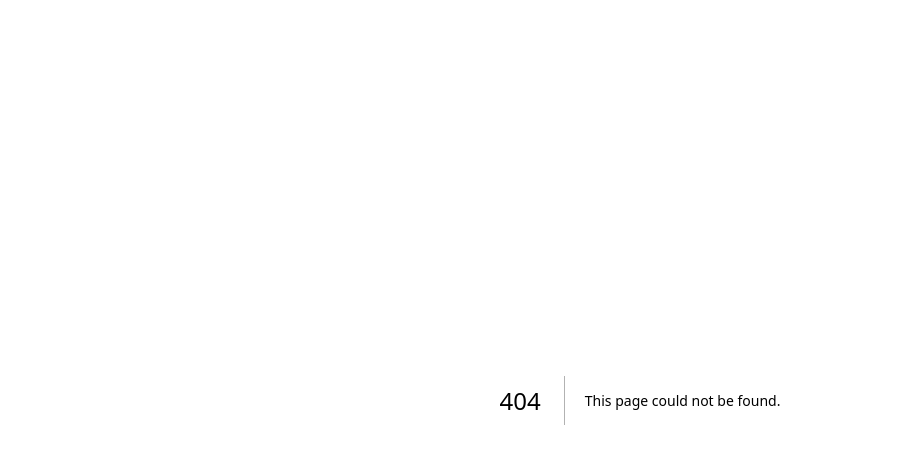
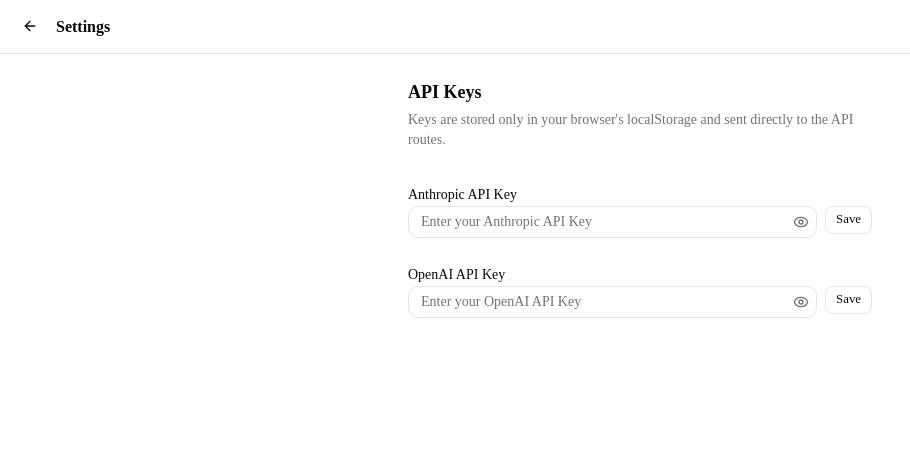
Before and after one commit to KenG188/knowledge_based_note_app, a Next.js app: page /settings in a window 1280 px wide. Before the commit this address had no page. Shown: the top 464 px of the page, without its empty margins (0-910 px from the left). Built offline with nearby package versions, Linux system fonts and the light colour scheme.

Commit message:
feat: US-011 - Settings page for API key management

```diff
--- /dev/null
+++ b/src/app/settings/page.tsx
@@ -0,0 +1,87 @@
+'use client'
+
+import { useState, useEffect } from 'react'
+import { Eye, EyeOff, ArrowLeft } from 'lucide-react'
+import Link from 'next/link'
+import { Button } from '@/components/ui/button'
+import { Input } from '@/components/ui/input'
+
+function ApiKeyField({
+  label,
+  storageKey,
+}: {
+  label: string
+  storageKey: string
+}) {
+  const [value, setValue] = useState('')
+  const [show, setShow] = useState(false)
+  const [saved, setSaved] = useState(false)
+
+  useEffect(() => {
+    const stored = localStorage.getItem(storageKey)
+    if (stored) setValue(stored)
+  }, [storageKey])
+
+  const handleSave = () => {
+    localStorage.setItem(storageKey, value)
+    setSaved(true)
+    setTimeout(() => setSaved(false), 2000)
+  }
+
+  return (
+    <div className="space-y-2">
+      <label className="text-sm font-medium">{label}</label>
+      <div className="flex gap-2">
+        <div className="relative flex-1">
+          <Input
+            type={show ? 'text' : 'password'}
+            value={value}
+            onChange={(e) => setValue(e.target.value)}
+            placeholder={`Enter your ${label}`}
+            className="pr-10"
+          />
+          <button
+            type="button"
+            onClick={() => setShow((v) => !v)}
+            className="absolute right-2 top-1/2 -translate-y-1/2 text-muted-foreground hover:text-foreground"
+            aria-label={show ? 'Hide key' : 'Show key'}
+          >
+            {show ? <EyeOff className="size-4" /> : <Eye className="size-4" />}
+          </button>
+        </div>
+        <Button onClick={handleSave} size="sm" variant={saved ? 'default' : 'outline'}>
+          {saved ? 'Saved!' : 'Save'}
+        </Button>
+      </div>
+    </div>
+  )
+}
+
+export default function SettingsPage() {
+  return (
+    <div className="min-h-screen bg-background text-foreground">
+      <header className="flex items-center gap-3 px-4 py-3 border-b border-border">
+        <Link href="/">
+          <Button size="icon-sm" variant="ghost" title="Back">
+            <ArrowLeft className="size-4" />
+          </Button>
+        </Link>
+        <h1 className="text-base font-semibold">Settings</h1>
+      </header>
+
+      <main className="max-w-lg mx-auto p-6 space-y-8">
+        <div className="space-y-1">
+          <h2 className="text-lg font-semibold">API Keys</h2>
+          <p className="text-sm text-muted-foreground">
+            Keys are stored only in your browser&apos;s localStorage and sent directly to the API routes.
+          </p>
+        </div>
+
+        <div className="space-y-6">
+          <ApiKeyField label="Anthropic API Key" storageKey="anthropic_api_key" />
+          <ApiKeyField label="OpenAI API Key" storageKey="openai_api_key" />
+        </div>
+      </main>
+    </div>
+  )
+}
```
